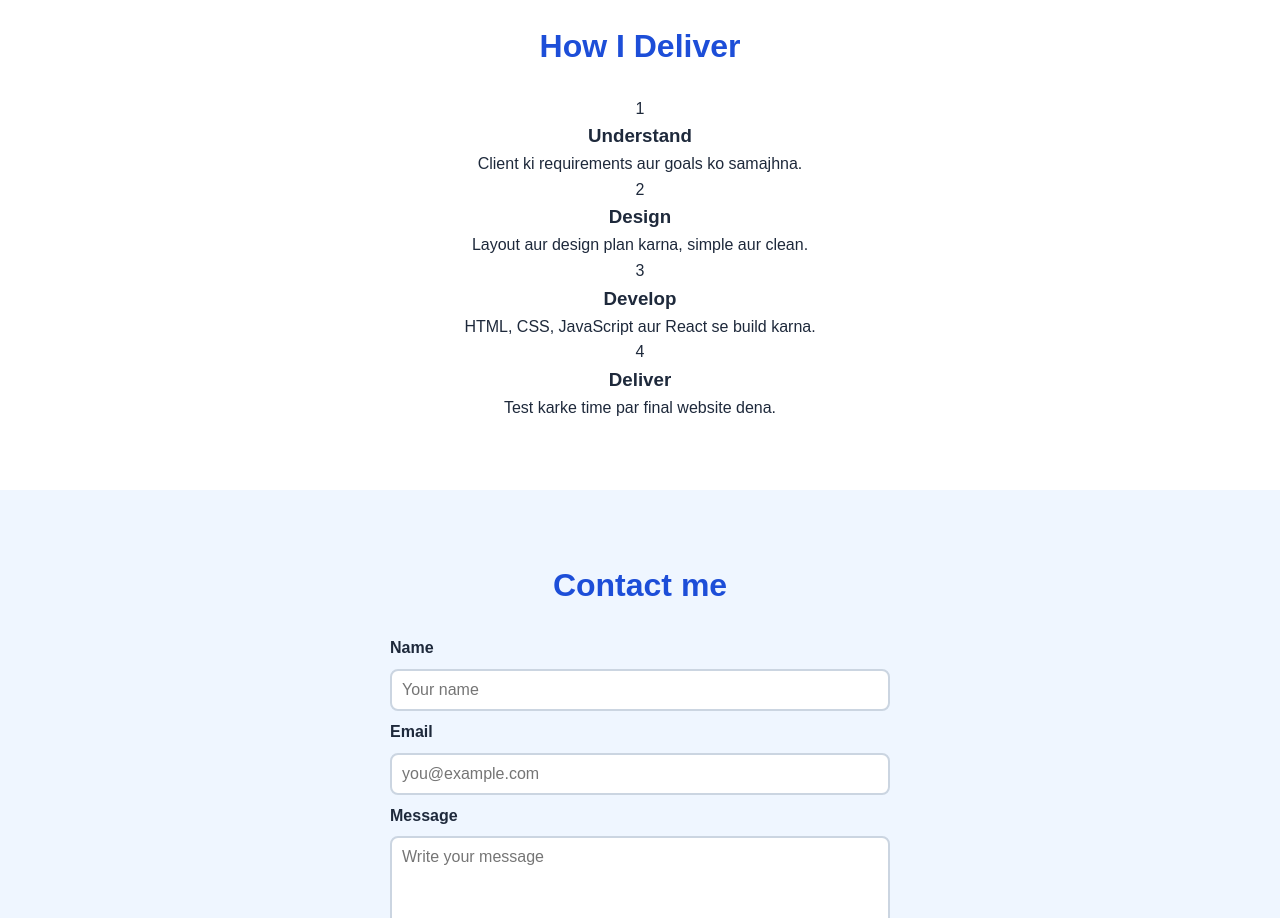
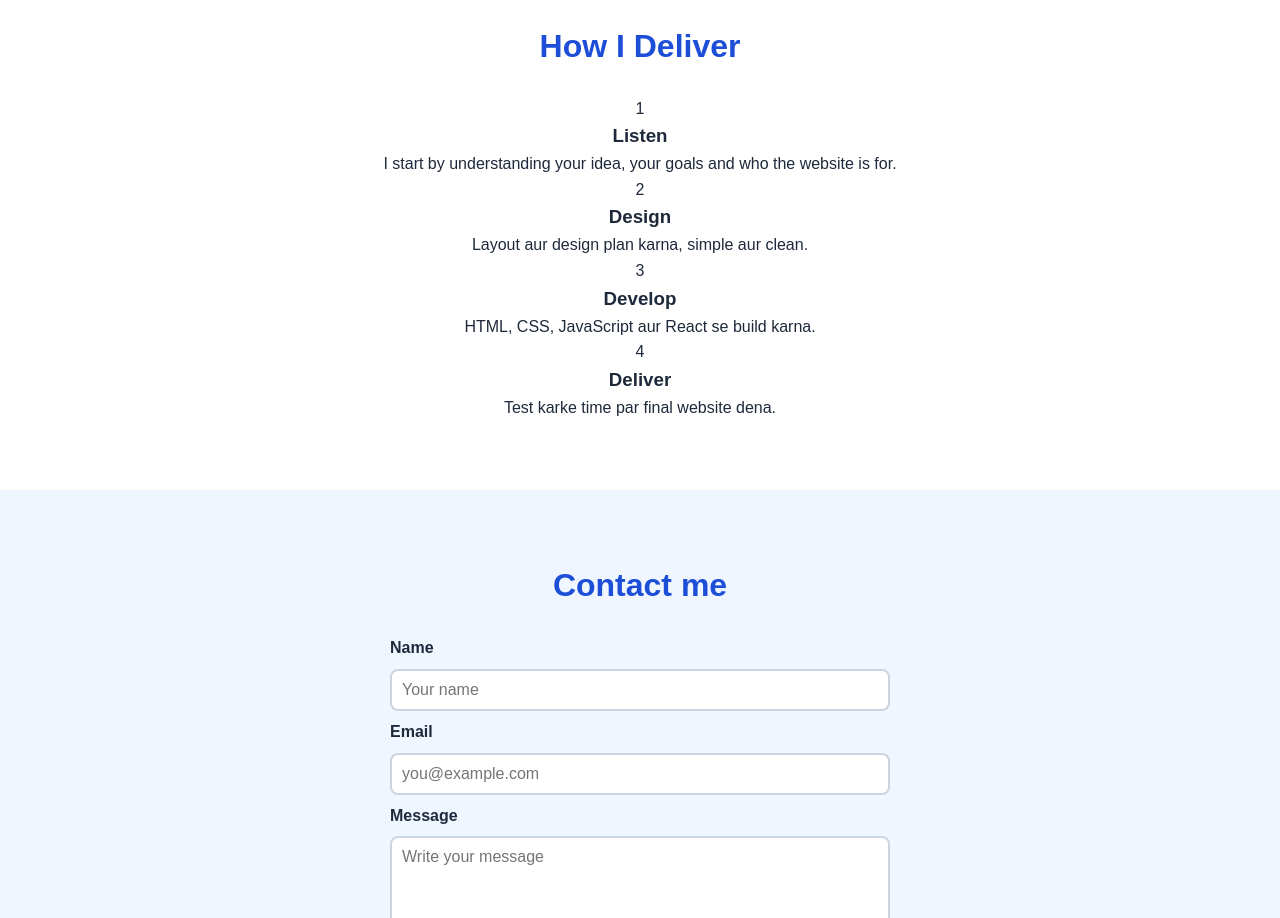
Before and after one commit to Saira-priv/my-portfolio, a React (Vite) app: page / in a window 1280 px wide. Shown: the part 2080-2998 px from the top of the page. Built offline with nearby package versions, Linux system fonts and the light colour scheme.

Commit message:
add hoe i deliver section in file

```diff
--- a/src/Components/Deliver.jsx
+++ b/src/Components/Deliver.jsx
@@ -1,5 +1,5 @@
 const steps = [
-  { id: 1, title: 'Understand', desc: 'Client ki requirements aur goals ko samajhna.' },
+  { id: 1, title: 'Listen', desc: 'I start by understanding your idea, your goals and who the website is for.' },
   { id: 2, title: 'Design', desc: 'Layout aur design plan karna, simple aur clean.' },
   { id: 3, title: 'Develop', desc: 'HTML, CSS, JavaScript aur React se build karna.' },
   { id: 4, title: 'Deliver', desc: 'Test karke time par final website dena.' },
```
